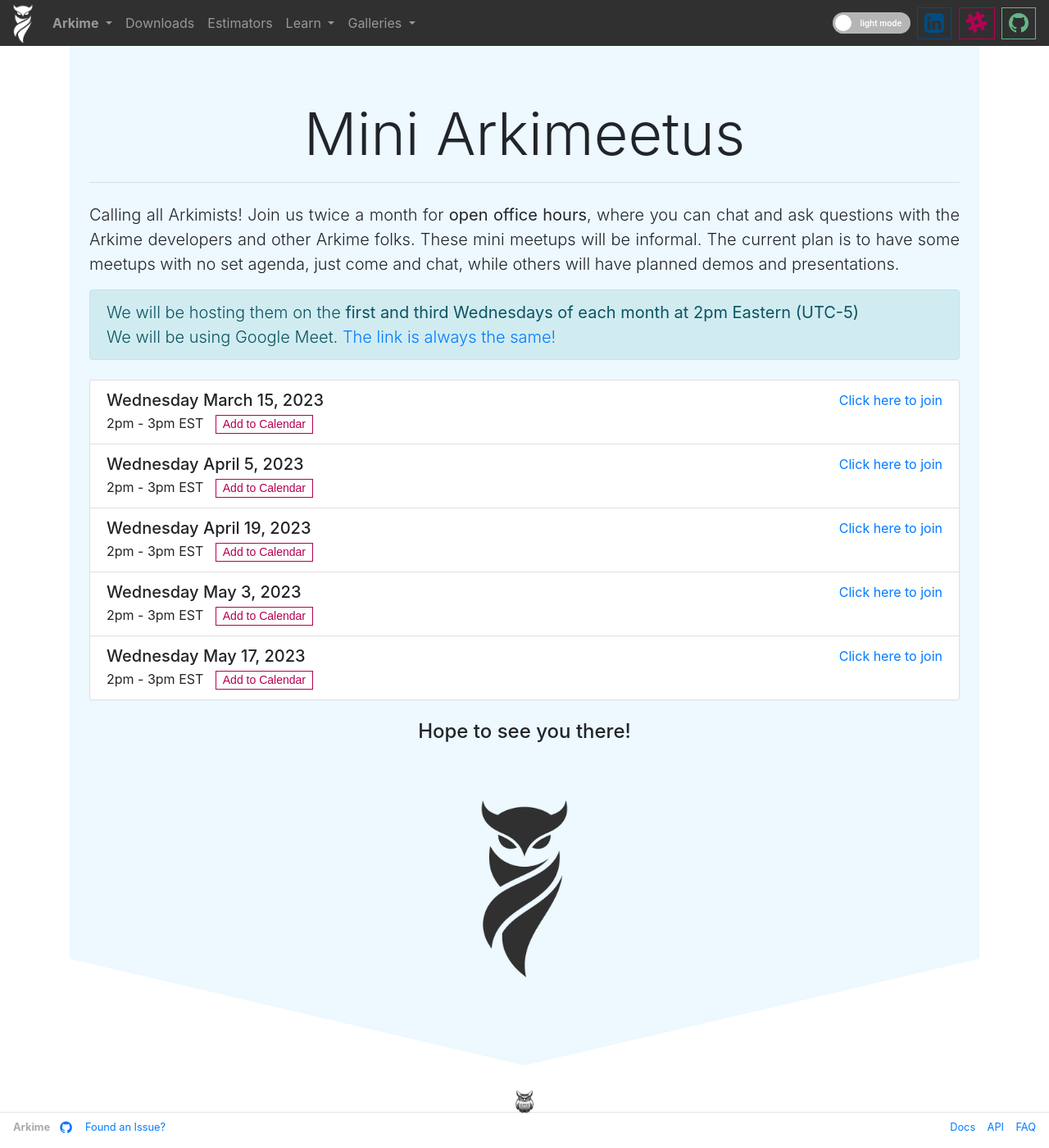
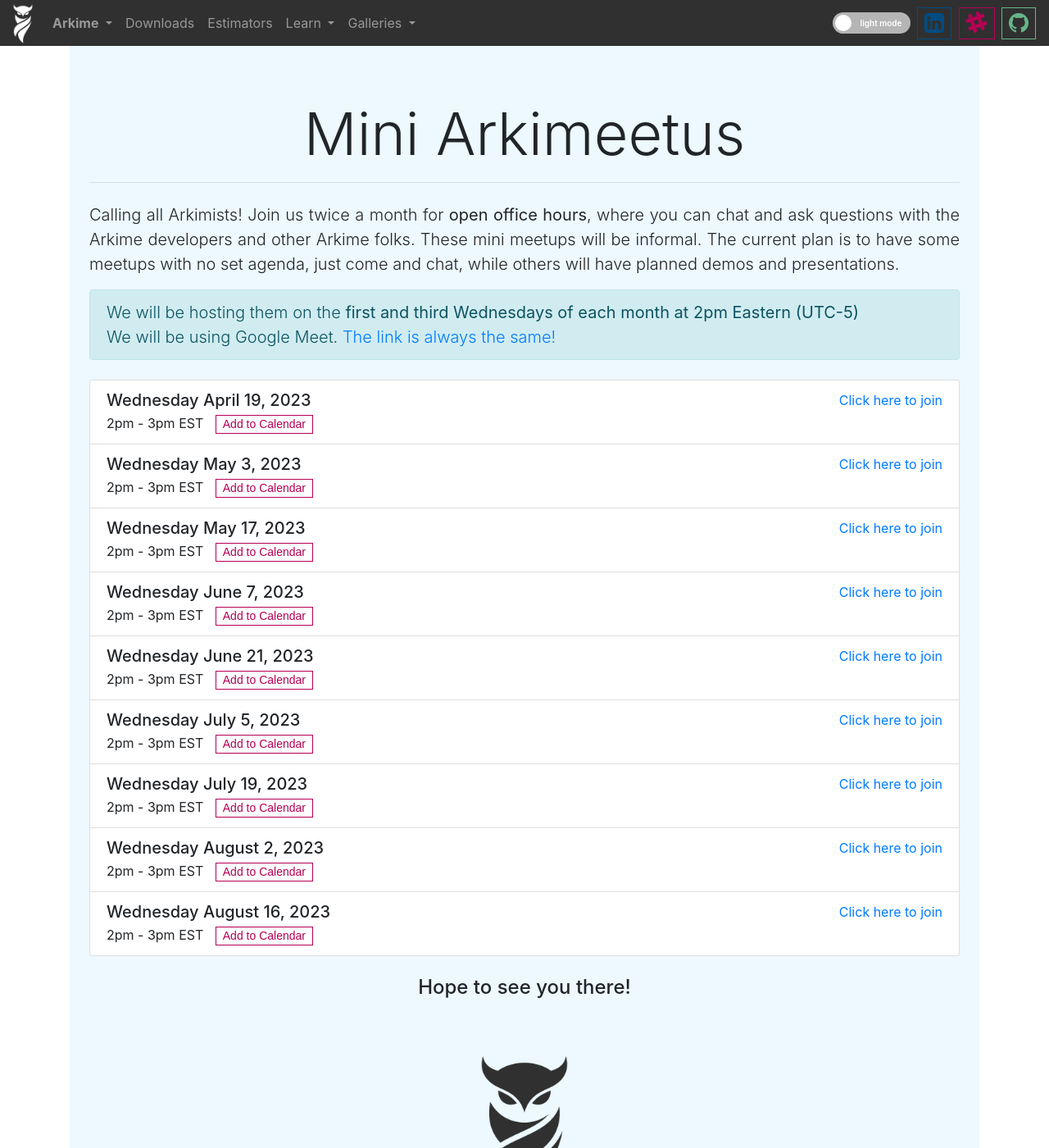
Before and after one commit to arkime/arkimeweb, a Jekyll site: the page built from mini-arkimeetus.html, in a window 1280 px wide and 1400 px high. Shown: the whole window at 82% size. Built offline with Jekyll 4.4.1, drawn with Linux system fonts in a browser that asks for light colours.

Commit message:
update office hours schedule

```diff
--- a/mini-arkimeetus.html
+++ b/mini-arkimeetus.html
@@ -83,36 +83,6 @@
               <ul class="list-group">
                 <li class="list-group-item">
                   <div class="d-flex w-100 justify-content-between">
-                    <h5 class="mb-1">Wednesday March 15, 2023</h5>
-                    <a class="no-decoration" href="https://meet.google.com/ueh-pseg-zjo">
-                      Click here to join
-                    </a>
-                  </div>
-                  2pm - 3pm EST
-                  <span title="Add to Calendar" class="add-to-calendar">
-                    <span class="start">03/15/2023 02:00 PM</span>
-                    <span class="timezone">America/New_York</span>
-                    <span class="title">Mini Arkimeetus</span>
-                    <span class="description">Arkime Office Hours - https://arkime.com/mini-arkimeetus - https://meet.google.com/ueh-pseg-zjo</span>
-                  </span>
-                </li>
-                <li class="list-group-item">
-                  <div class="d-flex w-100 justify-content-between">
-                    <h5 class="mb-1">Wednesday April 5, 2023</h5>
-                    <a class="no-decoration" href="https://meet.google.com/ueh-pseg-zjo">
-                      Click here to join
-                    </a>
-                  </div>
-                  2pm - 3pm EST
-                  <span title="Add to Calendar" class="add-to-calendar">
-                    <span class="start">04/05/2023 02:00 PM</span>
-                    <span class="timezone">America/New_York</span>
-                    <span class="title">Mini Arkimeetus</span>
-                    <span class="description">Arkime Office Hours - https://arkime.com/mini-arkimeetus - https://meet.google.com/ueh-pseg-zjo</span>
-                  </span>
-                </li>
-                <li class="list-group-item">
-                  <div class="d-flex w-100 justify-content-between">
                     <h5 class="mb-1">Wednesday April 19, 2023</h5>
                     <a class="no-decoration" href="https://meet.google.com/ueh-pseg-zjo">
                       Click here to join
@@ -156,6 +126,96 @@
                     <span class="description">Arkime Office Hours - https://arkime.com/mini-arkimeetus - https://meet.google.com/ueh-pseg-zjo</span>
                   </span>
                 </li>
+                <li class="list-group-item">
+                  <div class="d-flex w-100 justify-content-between">
+                    <h5 class="mb-1">Wednesday June 7, 2023</h5>
+                    <a class="no-decoration" href="https://meet.google.com/ueh-pseg-zjo">
+                      Click here to join
+                    </a>
+                  </div>
+                  2pm - 3pm EST
+                  <span title="Add to Calendar" class="add-to-calendar">
+                    <span class="start">06/07/2023 02:00 PM</span>
+                    <span class="timezone">America/New_York</span>
+                    <span class="title">Mini Arkimeetus</span>
+                    <span class="description">Arkime Office Hours - https://arkime.com/mini-arkimeetus - https://meet.google.com/ueh-pseg-zjo</span>
+                  </span>
+                </li>
+                <li class="list-group-item">
+                  <div class="d-flex w-100 justify-content-between">
+                    <h5 class="mb-1">Wednesday June 21, 2023</h5>
+                    <a class="no-decoration" href="https://meet.google.com/ueh-pseg-zjo">
+                      Click here to join
+                    </a>
+                  </div>
+                  2pm - 3pm EST
+                  <span title="Add to Calendar" class="add-to-calendar">
+                    <span class="start">06/21/2023 02:00 PM</span>
+                    <span class="timezone">America/New_York</span>
+                    <span class="title">Mini Arkimeetus</span>
+                    <span class="description">Arkime Office Hours - https://arkime.com/mini-arkimeetus - https://meet.google.com/ueh-pseg-zjo</span>
+                  </span>
+                </li>
+                <li class="list-group-item">
+                  <div class="d-flex w-100 justify-content-between">
+                    <h5 class="mb-1">Wednesday July 5, 2023</h5>
+                    <a class="no-decoration" href="https://meet.google.com/ueh-pseg-zjo">
+                      Click here to join
+                    </a>
+                  </div>
+                  2pm - 3pm EST
+                  <span title="Add to Calendar" class="add-to-calendar">
+                    <span class="start">07/05/2023 02:00 PM</span>
+                    <span class="timezone">America/New_York</span>
+                    <span class="title">Mini Arkimeetus</span>
+                    <span class="description">Arkime Office Hours - https://arkime.com/mini-arkimeetus - https://meet.google.com/ueh-pseg-zjo</span>
+                  </span>
+                </li>
+                <li class="list-group-item">
+                  <div class="d-flex w-100 justify-content-between">
+                    <h5 class="mb-1">Wednesday July 19, 2023</h5>
+                    <a class="no-decoration" href="https://meet.google.com/ueh-pseg-zjo">
+                      Click here to join
+                    </a>
+                  </div>
+                  2pm - 3pm EST
+                  <span title="Add to Calendar" class="add-to-calendar">
+                    <span class="start">07/19/2023 02:00 PM</span>
+                    <span class="timezone">America/New_York</span>
+                    <span class="title">Mini Arkimeetus</span>
+                    <span class="description">Arkime Office Hours - https://arkime.com/mini-arkimeetus - https://meet.google.com/ueh-pseg-zjo</span>
+                  </span>
+                </li>
+                <li class="list-group-item">
+                  <div class="d-flex w-100 justify-content-between">
+                    <h5 class="mb-1">Wednesday August 2, 2023</h5>
+                    <a class="no-decoration" href="https://meet.google.com/ueh-pseg-zjo">
+                      Click here to join
+                    </a>
+                  </div>
+                  2pm - 3pm EST
+                  <span title="Add to Calendar" class="add-to-calendar">
+                    <span class="start">08/02/2023 02:00 PM</span>
+                    <span class="timezone">America/New_York</span>
+                    <span class="title">Mini Arkimeetus</span>
+                    <span class="description">Arkime Office Hours - https://arkime.com/mini-arkimeetus - https://meet.google.com/ueh-pseg-zjo</span>
+                  </span>
+                </li>
+                <li class="list-group-item">
+                  <div class="d-flex w-100 justify-content-between">
+                    <h5 class="mb-1">Wednesday August 16, 2023</h5>
+                    <a class="no-decoration" href="https://meet.google.com/ueh-pseg-zjo">
+                      Click here to join
+                    </a>
+                  </div>
+                  2pm - 3pm EST
+                  <span title="Add to Calendar" class="add-to-calendar">
+                    <span class="start">08/16/2023 02:00 PM</span>
+                    <span class="timezone">America/New_York</span>
+                    <span class="title">Mini Arkimeetus</span>
+                    <span class="description">Arkime Office Hours - https://arkime.com/mini-arkimeetus - https://meet.google.com/ueh-pseg-zjo</span>
+                  </span>
+                </li>
               </ul>
             </p>
             <h4 class="text-center mt-4">
```
